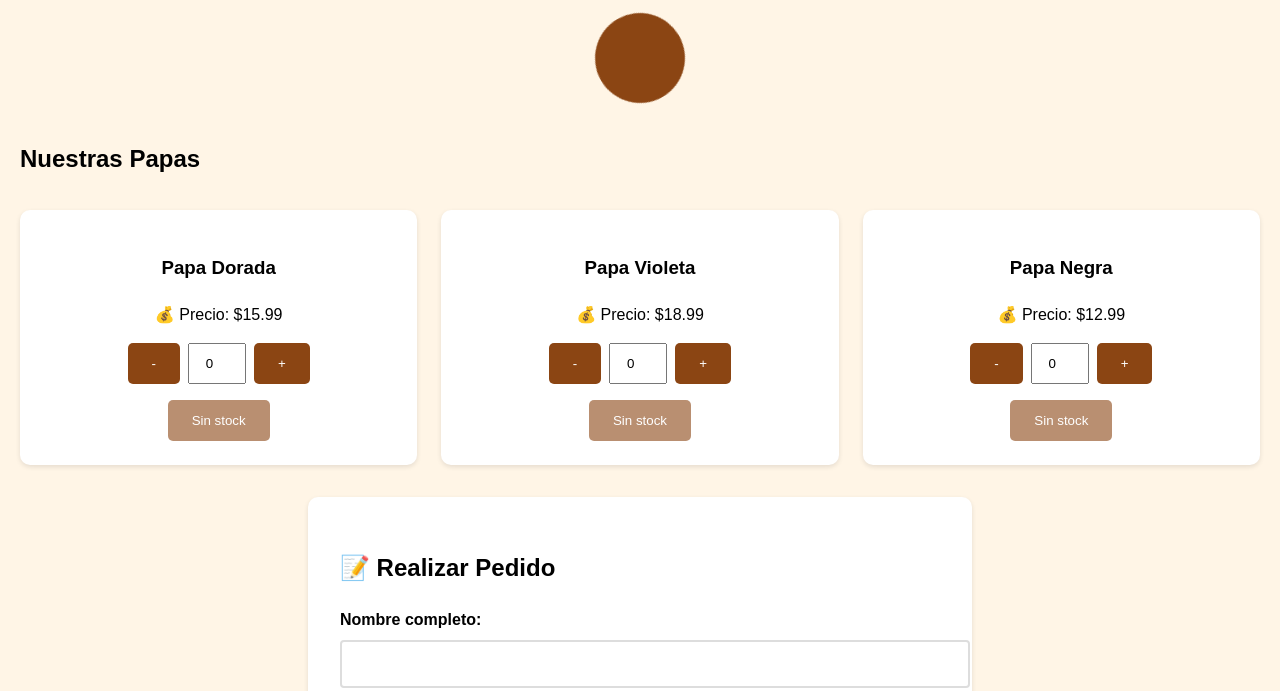
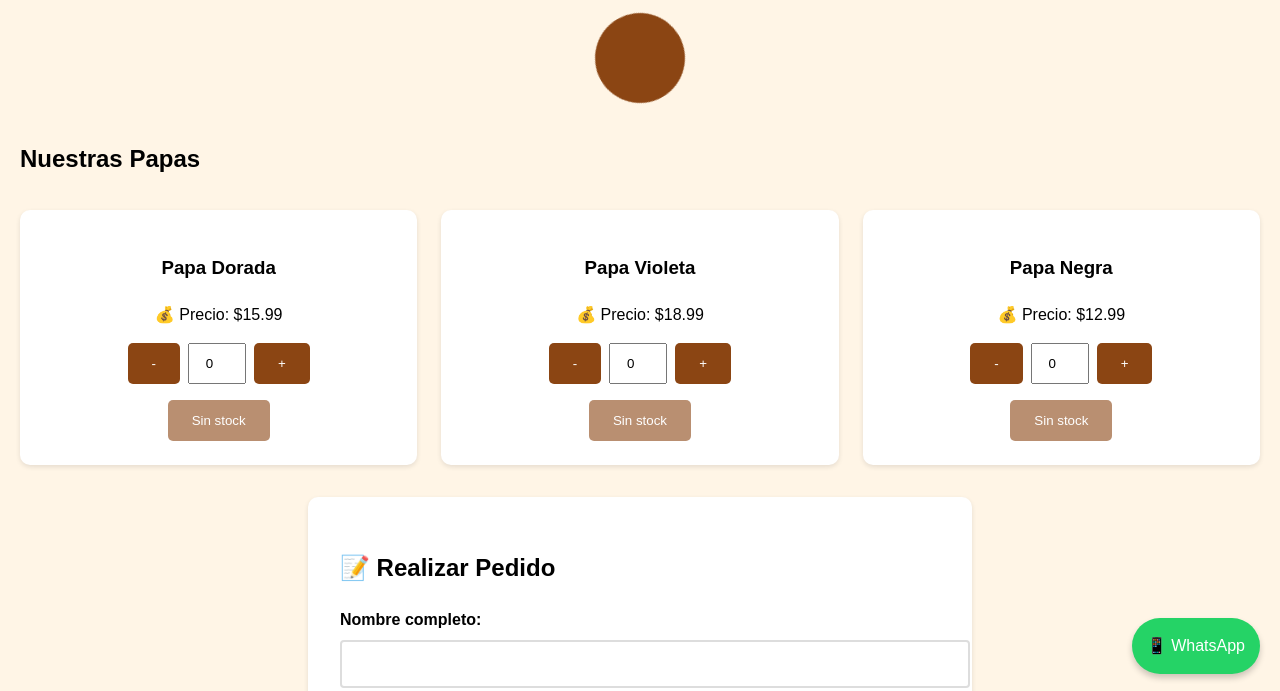
Before and after one commit to stolenshop/X, a plain HTML site: page index.html in a window 1280 px wide. Shown: the part 106-797 px from the top of the page. Drawn offline with nearby package versions, Linux system fonts and the light colour scheme.

Commit message:
Update styles.css

```diff
--- a/styles.css
+++ b/styles.css
@@ -138,3 +138,24 @@ button:disabled {
         grid-template-columns: 1fr;
     }
 }
+
+.whatsapp-button {
+    position: fixed;
+    bottom: 20px;
+    right: 20px;
+    background: #25D366;
+    color: white !important;
+    padding: 15px;
+    border-radius: 50px;
+    text-decoration: none;
+    display: flex;
+    align-items: center;
+    gap: 10px;
+    box-shadow: 0 4px 6px rgba(0,0,0,0.2);
+    z-index: 1000;
+    transition: transform 0.3s;
+}
+
+.whatsapp-button:hover {
+    transform: scale(1.05);
+}
```
